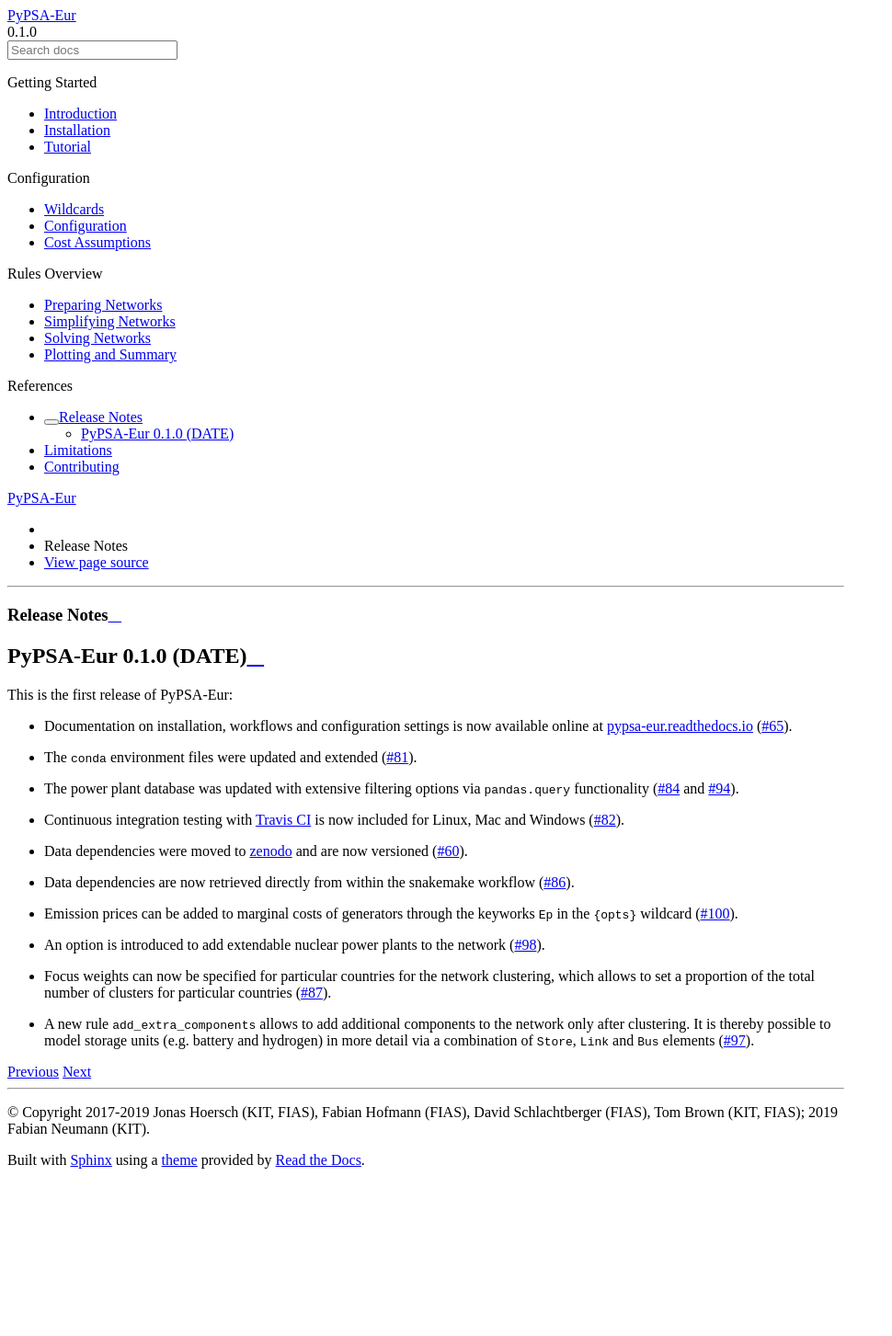
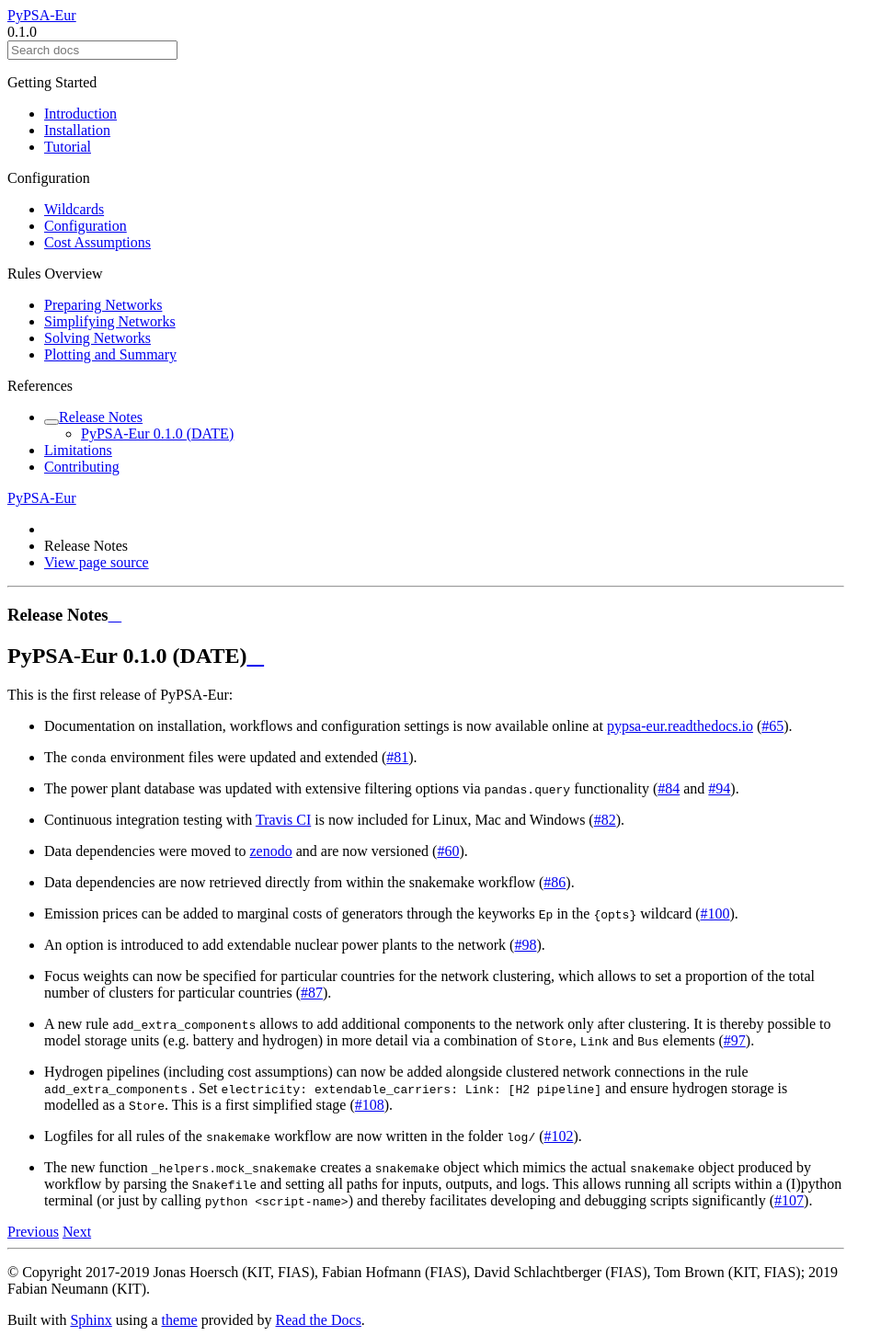
Before and after one commit to PyPSA/PyPSA, a Sphinx documentation site: the page built from doc/release_notes.rst, in a window 1280 px wide. Shown: the whole page at 92% size, without its empty margins (0-970 px from the left). Built offline with Sphinx 7.4.7 and the Read the Docs theme 2.0.0, drawn with Linux system fonts in a browser that asks for light colours; before the commit the page ends 1279 px from its top, so only the background shows below that.

Commit message:
doc: update release notes [skip travis]

```diff
--- a/doc/release_notes.rst
+++ b/doc/release_notes.rst
@@ -26,3 +26,9 @@
 * Focus weights can now be specified for particular countries for the network clustering, which allows to set a proportion of the total number of clusters for particular countries (`#87 <https://github.com/PyPSA/pypsa-eur/pull/87>`_).
 
 * A new rule :mod:`add_extra_components` allows to add additional components to the network only after clustering. It is thereby possible to model storage units (e.g. battery and hydrogen) in more detail via a combination of ``Store``, ``Link`` and ``Bus`` elements (`#97 <https://github.com/PyPSA/pypsa-eur/pull/97>`_).
+
+* Hydrogen pipelines (including cost assumptions) can now be added alongside clustered network connections in the rule :mod:`add_extra_components` . Set ``electricity: extendable_carriers: Link: [H2 pipeline]`` and ensure hydrogen storage is modelled as a ``Store``. This is a first simplified stage (`#108 <https://github.com/PyPSA/pypsa-eur/pull/108>`_).
+
+* Logfiles for all rules of the ``snakemake`` workflow are now written in the folder ``log/`` (`#102 <https://github.com/PyPSA/pypsa-eur/pull/102>`_).
+
+* The new function ``_helpers.mock_snakemake`` creates a ``snakemake`` object which mimics the actual ``snakemake`` object produced by workflow by parsing the ``Snakefile`` and setting all paths for inputs, outputs, and logs. This allows running all scripts within a (I)python terminal (or just by calling ``python <script-name>``) and thereby facilitates developing and debugging scripts significantly (`#107 <https://github.com/PyPSA/pypsa-eur/pull/107>`_).
```
